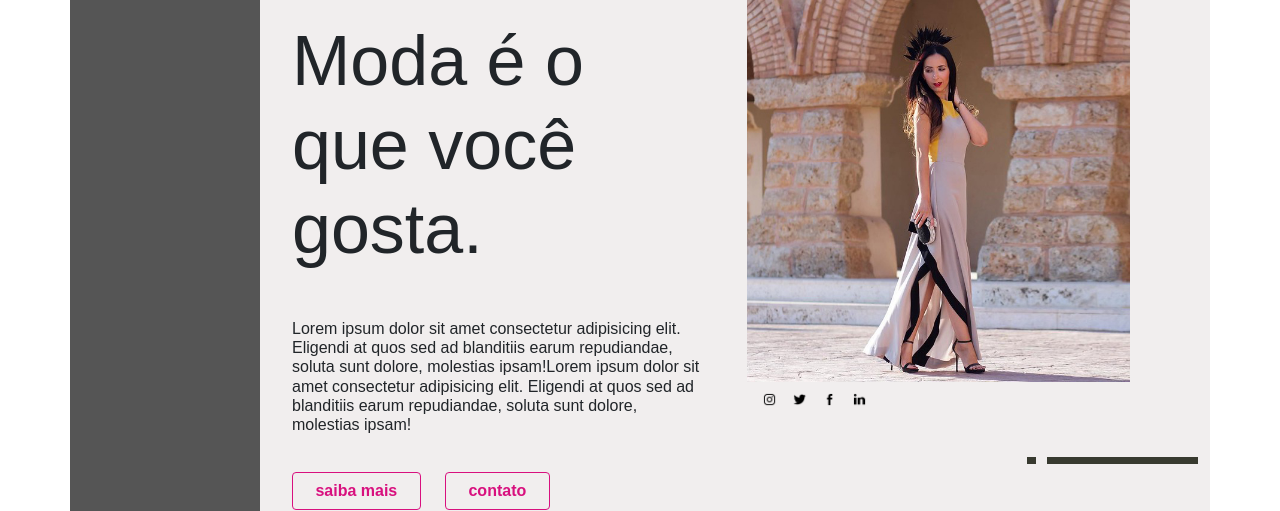
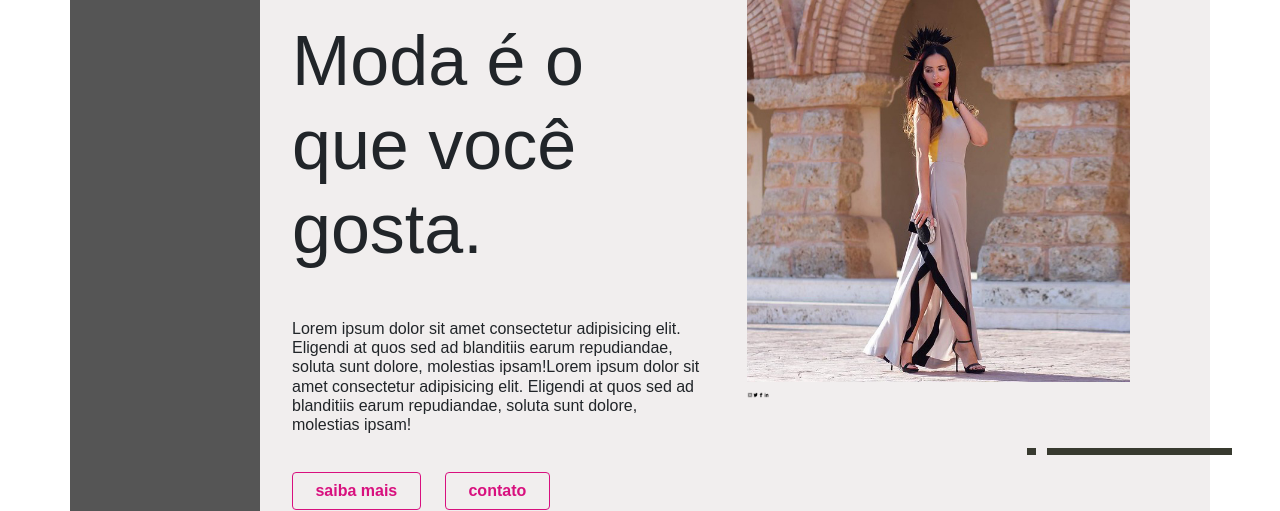
Before and after one commit to Judeoddeus/barukatelie, a PHP site: page / in a window 1280 px wide. Shown: the part 92-603 px from the top of the page. Run offline with PHP 8.4, Linux system fonts and the light colour scheme; some libraries are stand-ins or nearby versions.

Commit message:
Add files via upload

```diff
--- a/css/style.css
+++ b/css/style.css
@@ -86,8 +86,8 @@ html{
 }
 .linha-imagem-destacada{
     background: #383a2f;
-    height: 7px;
-    max-width: 185px;
+    max-height: 7px;
+    width: 185px;
     margin-top: 40px;
     margin-left: 300px;
     display: flex;
@@ -102,11 +102,10 @@ html{
 
 }
 .painel-icones{
-    width: 30px;
+    width: 22px;
     text-align: center;
     top: 500px;
 }
-
 .redes-sociais {
     display: flex;
 }
@@ -114,7 +113,23 @@ html{
     margin: 10px 15px;
     width: 15px;
 }
+.redes-sociais img{
+    margin: 10px 0;
+}
 
+#contatos h3{
+
+    padding: 20px 0;
+}
+#contatos {
+    display: flex;
+    flex-direction: row;
+    align-items: center;
+}
+
+#contatos img{
+    width: 15px;
+}
 /* ******************Seção Pra você **********************/
 
 .gallery-content{
```
